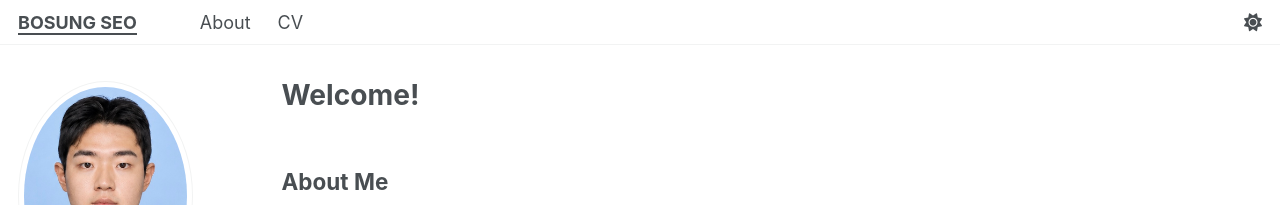
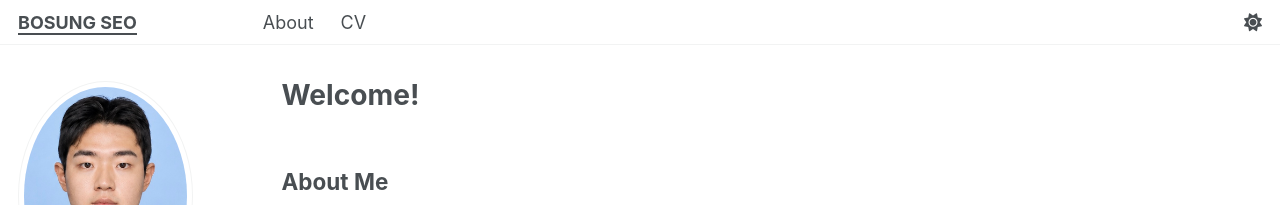
Before and after one commit to B-logg/B-logg.github.io, a Jekyll site: the page built from _pages/about.md, in a window 1280 px wide. Shown: the top 205 px of the page. Built offline with Jekyll 4.4.1, drawn with Linux system fonts in a browser that asks for light colours; a style sheet for code colours, icons or effects is not loaded.

Commit message:
Update main.scss

```diff
--- a/assets/css/main.scss
+++ b/assets/css/main.scss
@@ -68,9 +68,17 @@
   white-space: nowrap;
 }
 
-/* Add spacing between site title, About, and CV */
+/* Add spacing between navigation items */
 .simple-nav .visible-links > li + li {
   margin-left: 1.5rem;
+}
+
+/* Align About with the main CV content */
+@media screen and (min-width: 769px) {
+  .simple-nav .masthead__menu-item--lg
+    + .masthead__menu-item {
+    margin-left: 5rem !important;
+  }
 }
 
 /* Keep the theme toggle at the far right */
@@ -80,7 +88,7 @@
   flex: 0 0 auto;
 }
 
-/* Use the theme's normal text color instead of blue */
+/* Use the theme's normal text color */
 .simple-nav a,
 .simple-nav a:visited,
 .simple-nav a:hover,
```
